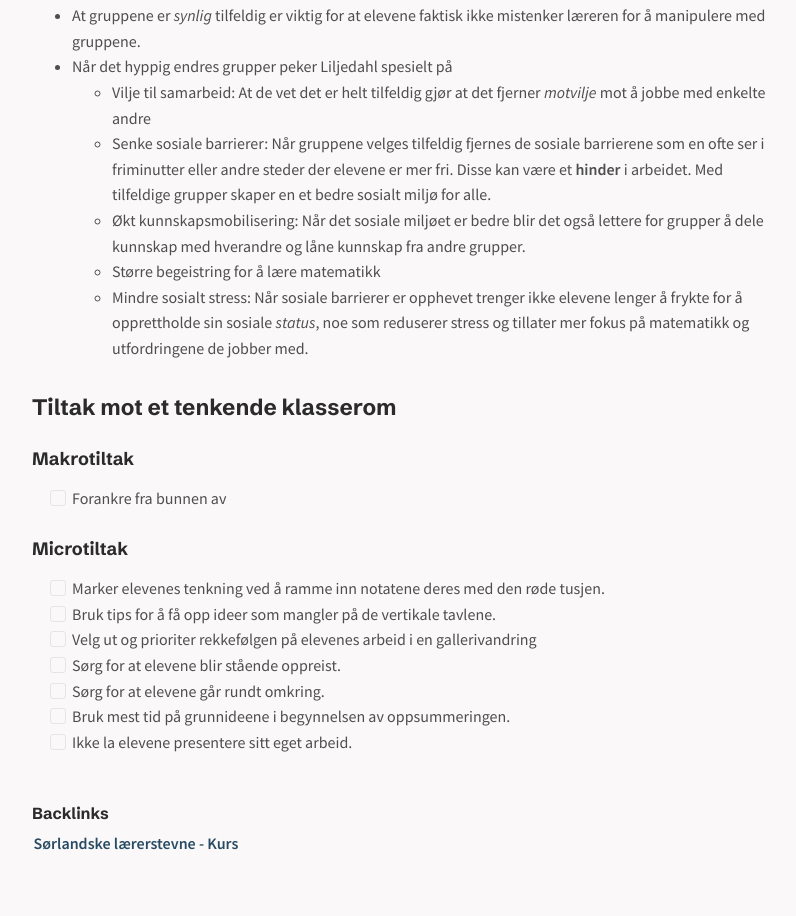
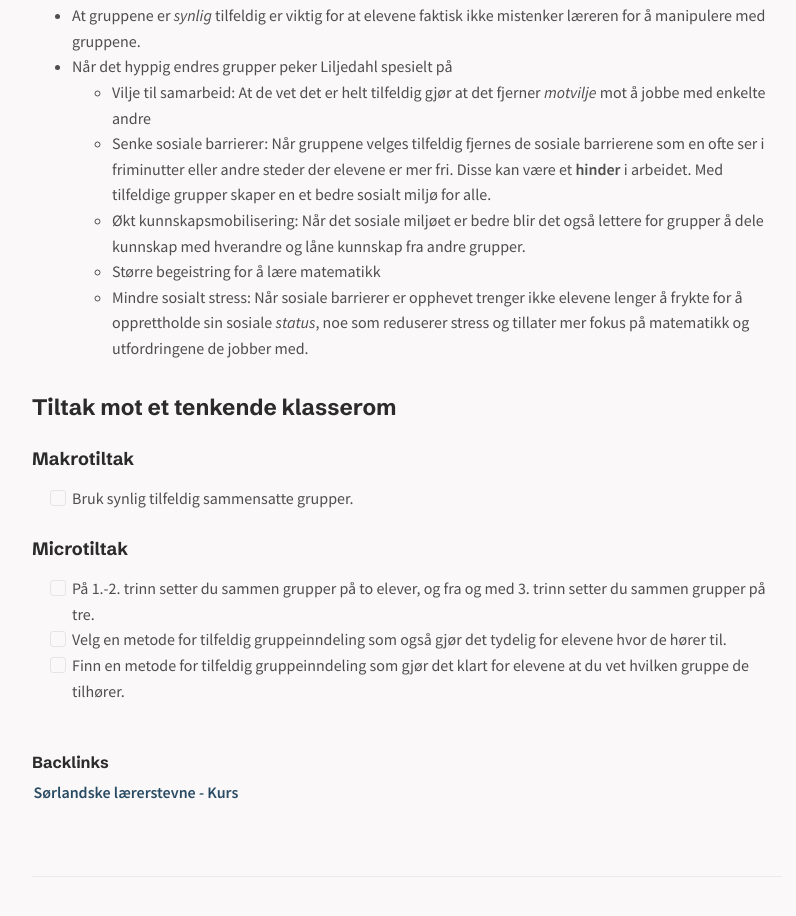
Before and after one commit to UiAMartiny/Tenkendeklasserom.github.io, a plain HTML site: page BTC/BTC-Kapittel-02---Gruppesammensetning.html in a window 1280 px wide. Shown: the part 290-1206 px from the top of the page, without its empty margins (233-1029 px from the left). Drawn offline with Linux system fonts and the light colour scheme.

Commit message:
Update BTC-Kapittel-02---Gruppesammensetning.html
Fiksa tiltakene

```diff
--- a/BTC/BTC-Kapittel-02---Gruppesammensetning.html
+++ b/BTC/BTC-Kapittel-02---Gruppesammensetning.html
@@ -16,17 +16,13 @@
 <h2 id="tiltak-mot-et-tenkende-klasserom">Tiltak mot et tenkende klasserom<a aria-hidden="true" tabindex="-1" href="#tiltak-mot-et-tenkende-klasserom" class="internal"> §</a></h2>
 <h3 id="makrotiltak">Makrotiltak<a aria-hidden="true" tabindex="-1" href="#makrotiltak" class="internal"> §</a></h3>
 <ul class="contains-task-list">
-<li class="task-list-item"><input type="checkbox" disabled/> Forankre fra bunnen av</li>
+<li class="task-list-item"><input type="checkbox" disabled/> Bruk synlig tilfeldig sammensatte grupper.</li>
 </ul>
 <h3 id="microtiltak">Microtiltak<a aria-hidden="true" tabindex="-1" href="#microtiltak" class="internal"> §</a></h3>
 <ul class="contains-task-list">
-<li class="task-list-item"><input type="checkbox" disabled/> Marker elevenes tenkning ved å ramme inn notatene deres med den røde tusjen.</li>
-<li class="task-list-item"><input type="checkbox" disabled/> Bruk tips for å få opp ideer som mangler på de vertikale tavlene.</li>
-<li class="task-list-item"><input type="checkbox" disabled/> Velg ut og prioriter rekkefølgen på elevenes arbeid i en gallerivandring</li>
-<li class="task-list-item"><input type="checkbox" disabled/> Sørg for at elevene blir stående oppreist.</li>
-<li class="task-list-item"><input type="checkbox" disabled/> Sørg for at elevene går rundt omkring.</li>
-<li class="task-list-item"><input type="checkbox" disabled/> Bruk mest tid på grunnideene i begynnelsen av oppsummeringen.</li>
-<li class="task-list-item"><input type="checkbox" disabled/> Ikke la elevene presentere sitt eget arbeid.</li>
+<li class="task-list-item"><input type="checkbox" disabled/> På 1.-2. trinn setter du sammen grupper på to elever, og fra og med 3. trinn setter du sammen grupper på tre.</li>
+<li class="task-list-item"><input type="checkbox" disabled/> Velg en metode for tilfeldig gruppeinndeling som også gjør det tydelig for elevene hvor de hører til.</li>
+<li class="task-list-item"><input type="checkbox" disabled/> Finn en metode for tilfeldig gruppeinndeling som gjør det klart for elevene at du vet hvilken gruppe de tilhører.</li>
 </ul></article></div><div class="right sidebar"><div class="toc desktop-only"><button type="button" id="toc"><h3>Innholdsfortegnelse</h3><svg xmlns="http://www.w3.org/2000/svg" width="24" height="24" viewBox="0 0 24 24" fill="none" stroke="currentColor" stroke-width="2" stroke-linecap="round" stroke-linejoin="round" class="fold"><polyline points="6 9 12 15 18 9"></polyline></svg></button><div id="toc-content"><ul class="overflow"><li class="depth-0"><a href="#btc-kapittel-2---gruppesammensetning" data-for="btc-kapittel-2---gruppesammensetning">BTC Kapittel 2 - Gruppesammensetning</a></li><li class="depth-1"><a href="#tiltak-mot-et-tenkende-klasserom" data-for="tiltak-mot-et-tenkende-klasserom">Tiltak mot et tenkende klasserom</a></li><li class="depth-2"><a href="#makrotiltak" data-for="makrotiltak">Makrotiltak</a></li><li class="depth-2"><a href="#microtiltak" data-for="microtiltak">Microtiltak</a></li></ul></div></div><div class="backlinks"><h3>Backlinks</h3><ul class="overflow"><li><a href="../BTC/Sørlandske-lærerstevne---Kurs" class="internal">Sørlandske lærerstevne - Kurs</a></li></ul></div></div></div><footer><hr/><ul></ul></footer></div></body><script type="application/javascript">// quartz/components/scripts/quartz/components/scripts/callout.inline.ts
 function toggleCallout() {
   const outerBlock = this.parentElement;
```
